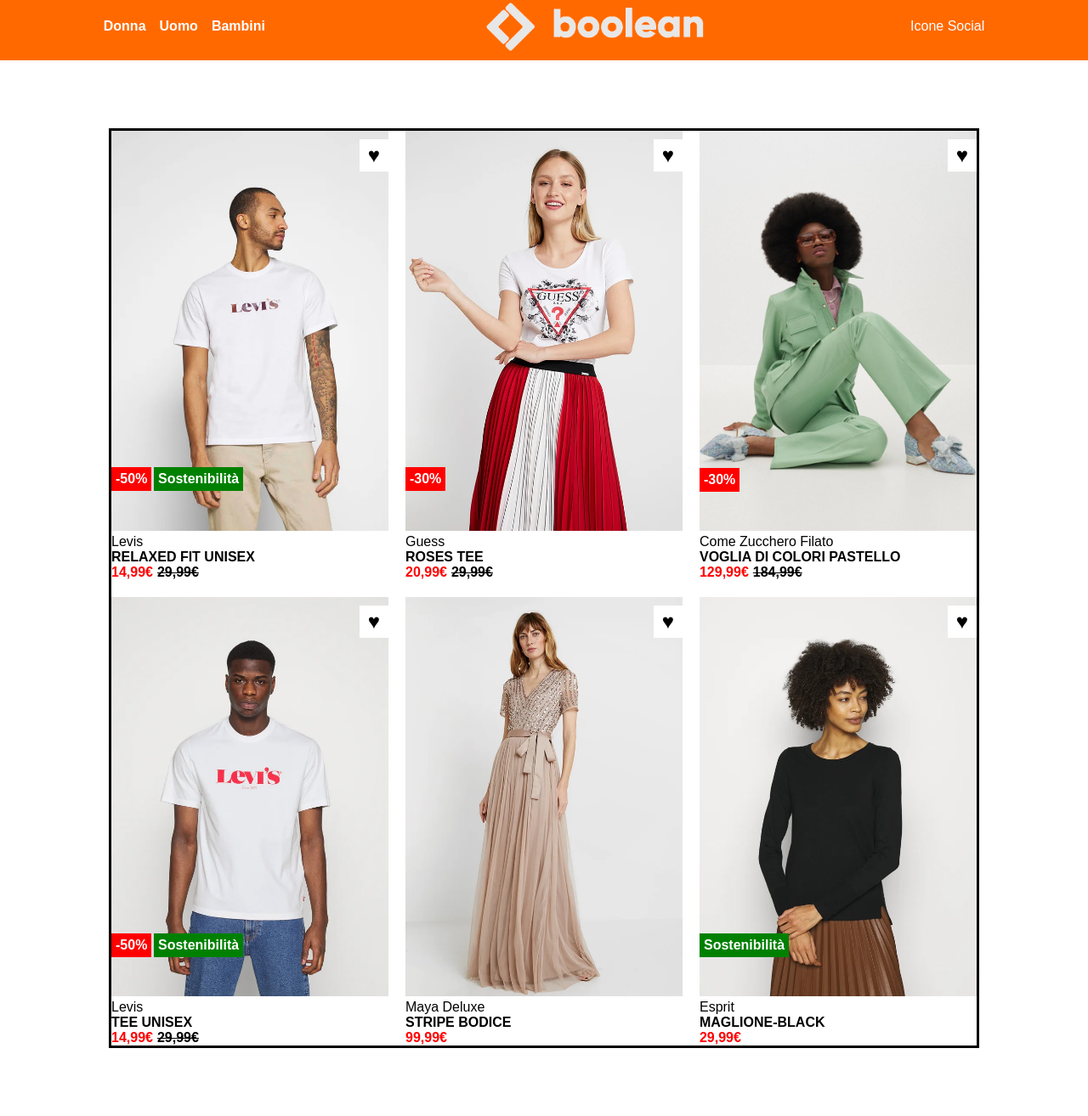
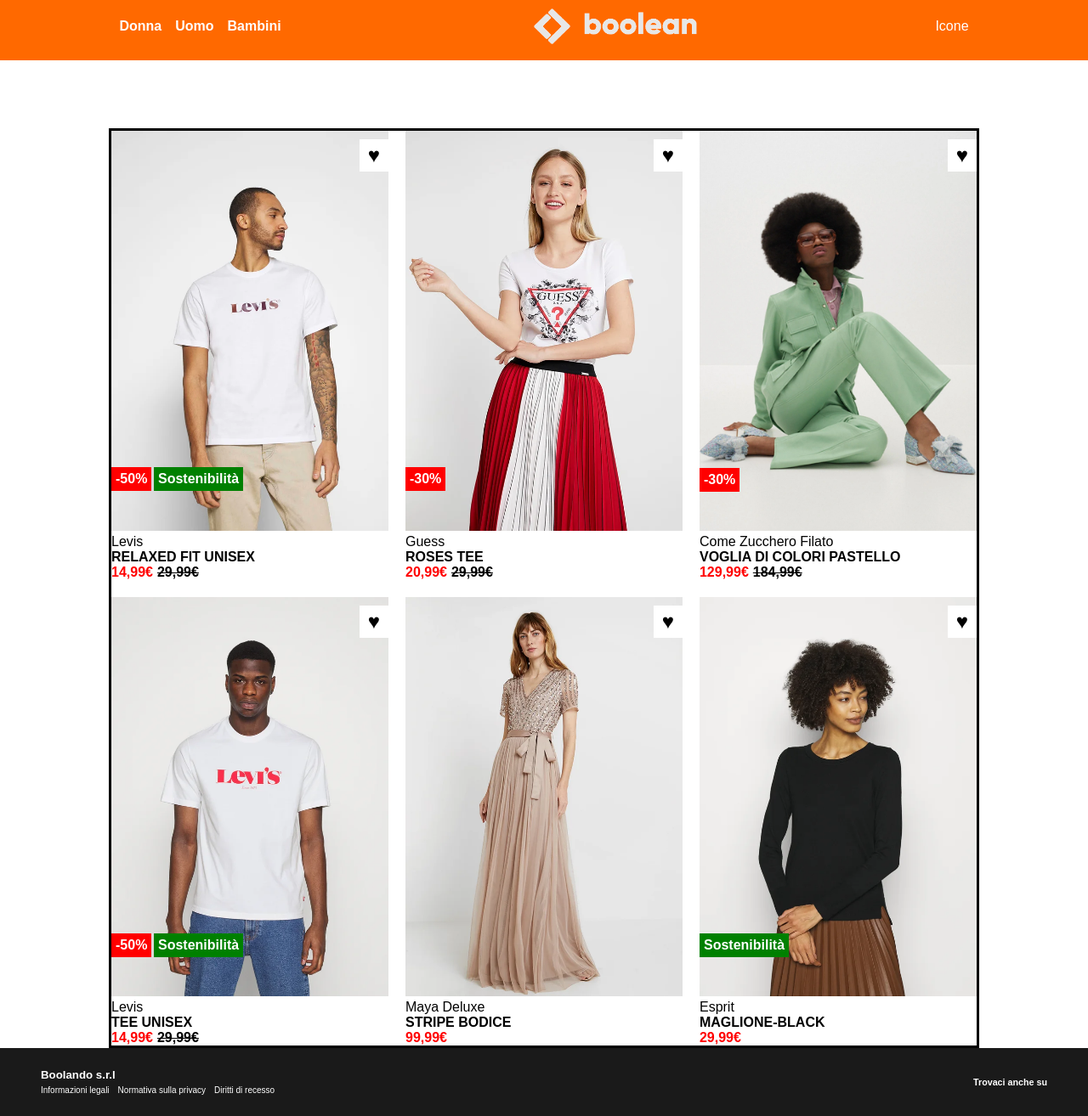
Before and after one commit to silviosalza/html-css-boolando, a plain HTML site: page index.html in a window 1280 px wide. Shown: the part 9-1323 px from the top of the page at 85% size. Before the commit the page ends 1243 px from the top, so only its background shows below. Drawn offline with Linux system fonts and the light colour scheme.

Commit message:
footer layout

```diff
--- a/css/style.css
+++ b/css/style.css
@@ -25,7 +25,7 @@
 }
 
 header img{
-    max-width: 20%;
+    max-width: 15%;
 
 }
 
@@ -40,14 +40,38 @@
 }
 .col{
     width: calc(100%/3 - (40px/3));
+}
 
-
-}
 .flex{
     display: flex;
     flex-wrap: wrap;
     gap: 20px;
 }
+
+/* footer layout */
+.footer-cont{
+    height: 80px;
+    padding: 0 3rem;
+    max-width: 100%;
+    background-color: #1A1A1A;
+    color: white;
+    display: flex;
+    justify-content: space-between;
+    align-items: center;
+}
+
+.boolando{
+    display: flex;
+    flex-direction: column;
+    justify-content: center;
+}
+
+.boolando ul{
+    display: flex;
+    gap: 10px;
+    list-style: none;
+}
+
 /* ------------------------------------------- */
 
 /* typography */
@@ -100,6 +124,14 @@
     text-decoration: line-through;
 }
 
+li a{
+
+    color: inherit;
+    text-decoration: none;
+    font-size: x-small;
+
+}
+
 /* ---------------------------------------------- */
 
 /* card */
--- a/index.html
+++ b/index.html
@@ -13,7 +13,7 @@
         <div class="header-cont">
             <div class="categories"><a href="">Donna</a><a href="">Uomo</a><a href="">Bambini</a></div>
             <img src="./img/boolean-logo.png" alt="">
-            <div class="social-icon">Icone Social</div>
+            <div class="options">Icone </div>
 
         </div>
 
@@ -28,7 +28,7 @@
                     <div class="card card1">
                         <img class="img-front" src="./img/1.webp" alt="">
                         <img class="img-back" src="./img/1b.webp" alt="">
-                        <div class="info">Levis <br> <h4>RELAXED FIT UNISEX</h4> <span class="new-price">14,99€</span><span class="old-price">29,99€</span> </div>
+                        <div class="info">Levis<h4>RELAXED FIT UNISEX</h4> <span class="new-price">14,99€</span><span class="old-price">29,99€</span> </div>
                         <span class="discount">-50%</span>
                         <span class="eco">Sostenibilità</span>
                         <span class="heart">&hearts;</span>
@@ -39,7 +39,7 @@
                     <div class="card">
                         <img class="img-front" src="./img/2.webp" alt="">
                         <img class="img-back" src="./img/2b.webp" alt="">
-                        <div class="info">Guess <br> <h4>ROSES TEE</h4> <span class="new-price">20,99€</span><span class="old-price">29,99€</span> </div>
+                        <div class="info">Guess<h4>ROSES TEE</h4> <span class="new-price">20,99€</span><span class="old-price">29,99€</span> </div>
                         <span class="discount">-30%</span>
                         <span class="heart">&hearts;</span>
                     </div>
@@ -49,7 +49,7 @@
                     <div class="card">
                         <img class="img-front" src="./img/3.webp" alt="">
                         <img class="img-back" src="./img/3b.webp" alt="">
-                        <div class="info">Come Zucchero Filato <br> <h4>VOGLIA DI COLORI PASTELLO</h4> <span class="new-price">129,99€</span><span class="old-price">184,99€</span> </div>
+                        <div class="info">Come Zucchero Filato <h4>VOGLIA DI COLORI PASTELLO</h4> <span class="new-price">129,99€</span><span class="old-price">184,99€</span> </div>
                         <span class="discount">-30%</span>
                         <span class="heart">&hearts;</span>
                     </div>
@@ -59,7 +59,7 @@
                     <div class="card">
                         <img class="img-front" src="./img/4.webp" alt="">
                         <img class="img-back" src="./img/4b.webp" alt="">
-                        <div class="info">Levis <br> <h4>TEE UNISEX</h4> <span class="new-price">14,99€</span><span class="old-price">29,99€</span> </div>
+                        <div class="info">Levis<h4>TEE UNISEX</h4> <span class="new-price">14,99€</span><span class="old-price">29,99€</span> </div>
                         <span class="discount">-50%</span>
                         <span class="eco">Sostenibilità</span>
                         <span class="heart">&hearts;</span>
@@ -70,7 +70,7 @@
                     <div class="card">
                         <img class="img-front" src="./img/5.webp" alt="">
                         <img class="img-back" src="./img/5b.webp" alt="">
-                        <div class="info">Maya Deluxe <br> <h4>STRIPE BODICE</h4> <span class="new-price">99,99€</span><span class="old-price"></span> </div>
+                        <div class="info">Maya Deluxe <h4>STRIPE BODICE</h4> <span class="new-price">99,99€</span><span class="old-price"></span> </div>
                         <span class="heart">&hearts;</span>
                     </div>
                 </div>
@@ -79,7 +79,7 @@
                     <div class="card">
                         <img class="img-front" src="./img/6.webp" alt="">
                         <img class="img-back" src="./img/6b.webp" alt="">
-                        <div class="info">Esprit <br> <h4>MAGLIONE-BLACK</h4> <span class="new-price">29,99€</span><span class="old-price"></span> </div>
+                        <div class="info">Esprit <h4>MAGLIONE-BLACK</h4> <span class="new-price">29,99€</span><span class="old-price"></span> </div>
                         <span class="eco no-discount">Sostenibilità</span>
                         <span class="heart">&hearts;</span>
                     </div>
@@ -89,6 +89,25 @@
     </main>
 
     <footer>
+        <div class="footer-cont">
+            <div class="boolando">
+                <div class="company">
+                    <h5>Boolando s.r.l</h5>
+                </div>
+                <ul>
+                    <li><a href="">Informazioni legali</a></li>
+                    <li><a href="">Normativa sulla privacy</a></li>
+                    <li><a href="">Diritti di recesso</a></li>
+                </ul>
+            </div>
+            <div class="social">
+                <h6>Trovaci anche su</h6>
+
+
+            </div>
+
+
+        </div>
 
     </footer>
 
```
